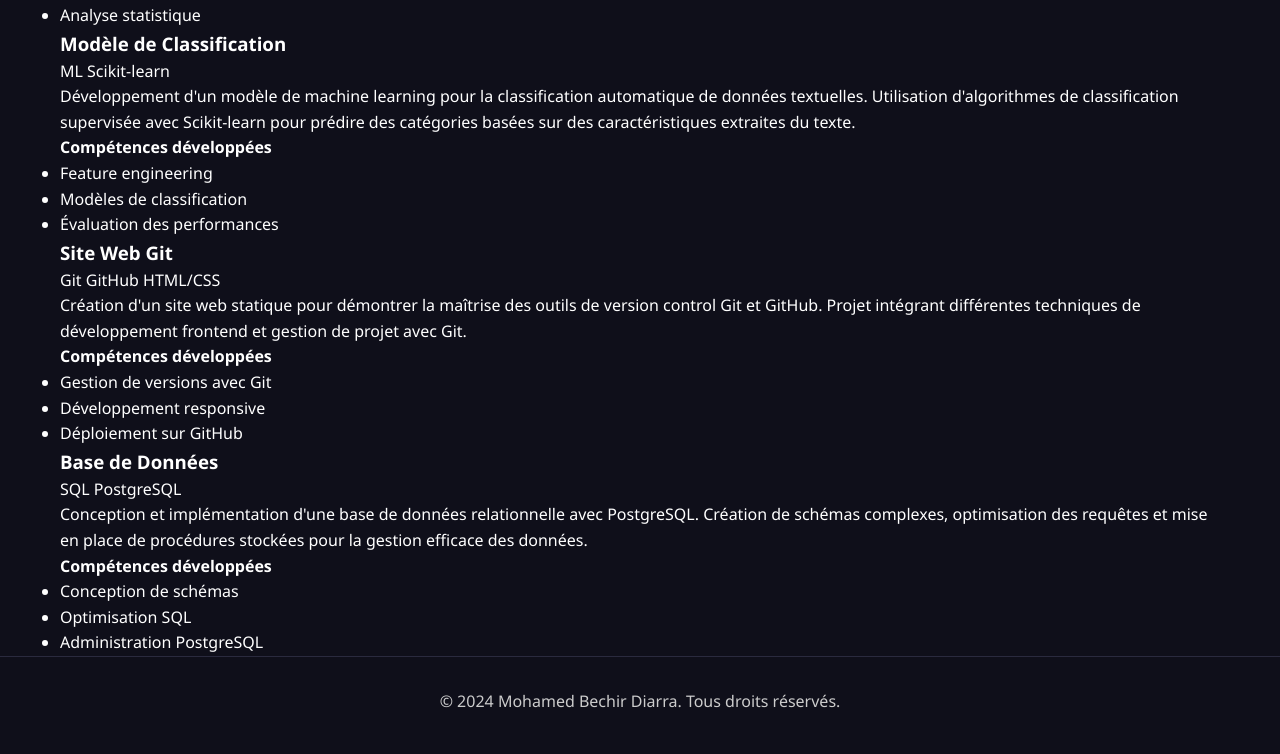
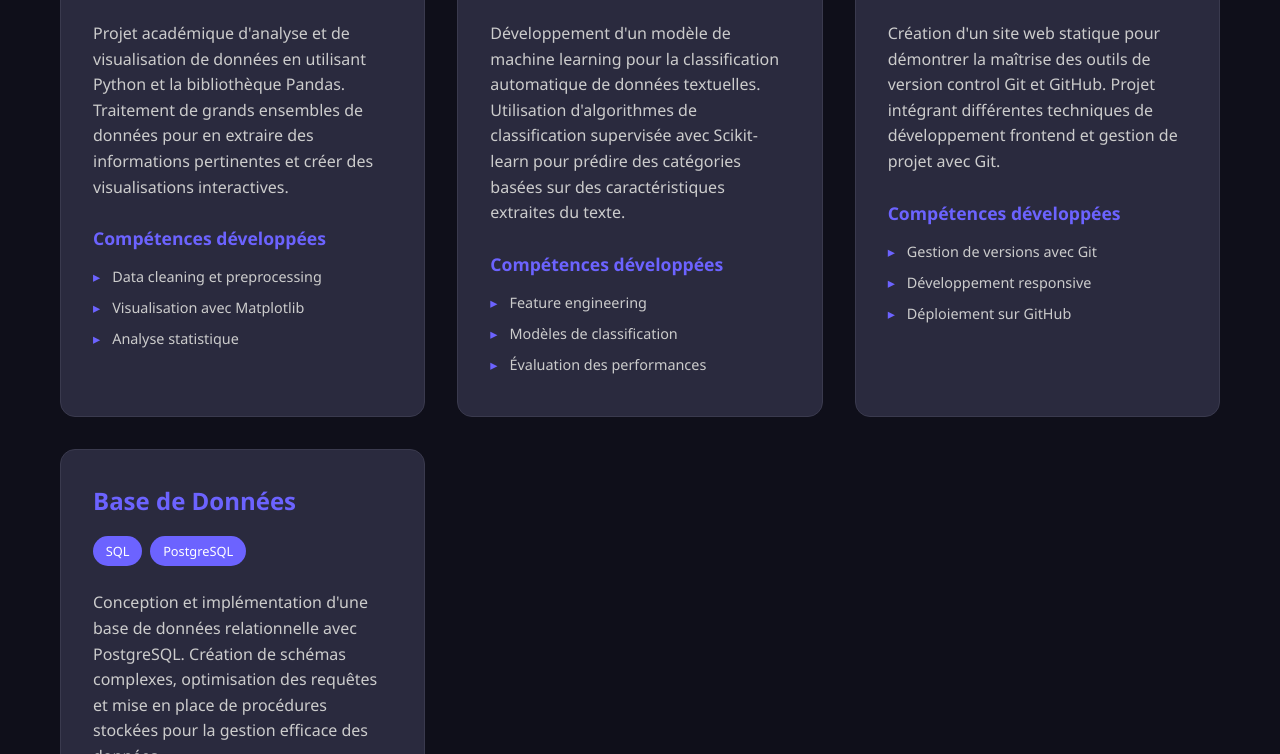
Before and after one commit to bech-code/Examengit, a plain HTML site: page projets.html in a window 1280 px wide. Shown: the part 542-1296 px from the top of the page. Drawn offline with Linux system fonts and the light colour scheme.

Commit message:
Consigne2 - Mise à jour style.css avec styles page Projets

```diff
--- a/style.css
+++ b/style.css
@@ -249,6 +249,94 @@ body {
     line-height: 1.5;
 }
 
+/* Projects Content */
+.projects-content {
+    padding: 60px 0;
+    background-color: #0f0f1a;
+}
+
+.projects-grid {
+    display: grid;
+    grid-template-columns: repeat(auto-fit, minmax(350px, 1fr));
+    gap: 2rem;
+    max-width: 1200px;
+    margin: 0 auto;
+}
+
+.project-card {
+    background-color: #2a2a3e;
+    border-radius: 15px;
+    padding: 2rem;
+    transition: transform 0.3s ease, box-shadow 0.3s ease;
+    border: 1px solid #3a3a4e;
+}
+
+.project-card:hover {
+    transform: translateY(-5px);
+    box-shadow: 0 10px 25px rgba(108, 99, 255, 0.2);
+}
+
+.project-header {
+    margin-bottom: 1.5rem;
+}
+
+.project-header h3 {
+    color: #6c63ff;
+    font-size: 1.5rem;
+    margin-bottom: 1rem;
+}
+
+.project-tags {
+    display: flex;
+    gap: 0.5rem;
+    flex-wrap: wrap;
+}
+
+.tag {
+    background-color: #6c63ff;
+    color: #ffffff;
+    padding: 0.3rem 0.8rem;
+    border-radius: 15px;
+    font-size: 0.8rem;
+    font-weight: 500;
+}
+
+.project-description {
+    margin-bottom: 1.5rem;
+}
+
+.project-description p {
+    color: #cccccc;
+    font-size: 1rem;
+    line-height: 1.6;
+}
+
+.project-skills h4 {
+    color: #6c63ff;
+    font-size: 1.1rem;
+    margin-bottom: 0.8rem;
+}
+
+.project-skills ul {
+    list-style: none;
+    padding: 0;
+}
+
+.project-skills li {
+    color: #cccccc;
+    font-size: 0.9rem;
+    margin-bottom: 0.5rem;
+    padding-left: 1.2rem;
+    position: relative;
+}
+
+.project-skills li::before {
+    content: "▸";
+    color: #6c63ff;
+    position: absolute;
+    left: 0;
+}
+
 /* Responsive Design */
 @media (max-width: 768px) {
     .nav-container {
@@ -279,4 +367,8 @@ body {
     .skills-grid {
         grid-template-columns: 1fr;
     }
+
+    .projects-grid {
+        grid-template-columns: 1fr;
+    }
 }
```
